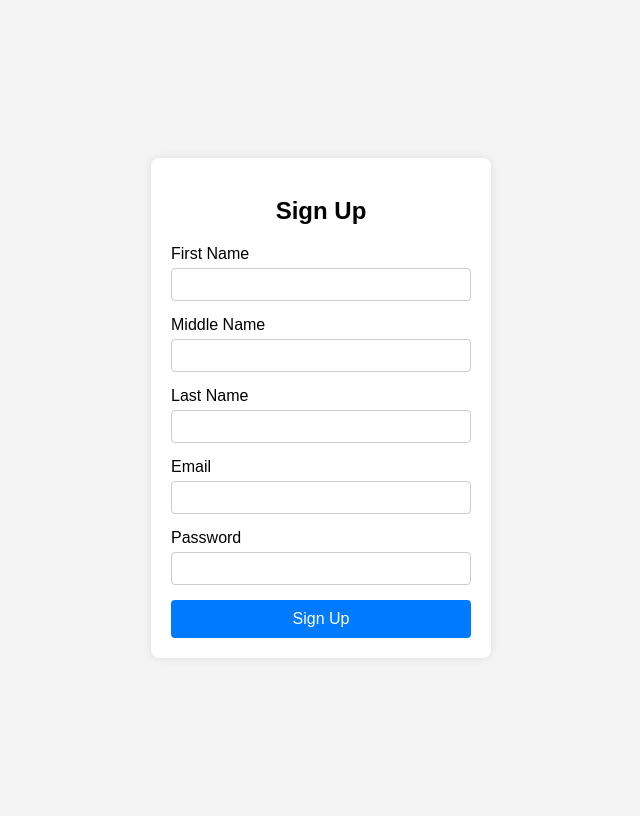
After one commit to angelbencosme2022/436Project, a Flask app: page /register_page in a window 1280 px wide. The commit adds this page. Shown: the whole page, without its empty margins (319-959 px from the left). Run offline with Flask 3, Linux system fonts and the light colour scheme.

Commit message:
added sign-in that updates Users table with new user

```diff
--- a/frontend/app.py
+++ b/frontend/app.py
@@ -4,7 +4,7 @@ import mysql.connector
 db = mysql.connector.connect(
     host="localhost",
     user="root",
-    password="yourpassword",
+    password="A445a445.123.525",
     database="ecom"
 )
 
@@ -35,5 +35,29 @@ def login():
         # Render the login page again with an error message
         return render_template('index.html', error="Invalid credentials. Please try again.")
 
+
+@app.route('/register_page')
+def register_page():
+    # Render the HTML form
+    return render_template('signUp.html')
+
+@app.route('/register', methods=['POST'])
+
+def register():
+    # Get form data
+    first_name = request.form['first-name']
+    middle_name = request.form['middle-name']
+    last_name = request.form['last-name']
+    email = request.form['email']
+    password = request.form['password']
+
+    # Insert the user into the Users table
+    cursor = db.cursor()
+    cursor.execute("INSERT INTO Users (FName, M_I , LName , UEmail, UPassword,URole) VALUES (%s, %s , %s, %s ,%s , %s)", (first_name ,middle_name, last_name, email, password , 'customer'))
+    db.commit()
+
+    return "Registration Successful!"
+
+
 if __name__ == '__main__':
     app.run(debug=True)
--- /dev/null
+++ b/frontend/templates/signUp.html
@@ -0,0 +1,86 @@
+<!DOCTYPE html>
+<html lang="en">
+  <head>
+    <meta charset="UTF-8" />
+    <meta name="viewport" content="width=device-width, initial-scale=1.0" />
+    <title>Sign Up</title>
+    <style>
+      body {
+        font-family: Arial, sans-serif;
+        background-color: #f4f4f4;
+        display: flex;
+        justify-content: center;
+        align-items: center;
+        height: 100vh;
+      }
+      .signup-form {
+        background-color: #fff;
+        padding: 20px;
+        border-radius: 8px;
+        box-shadow: 0 0 10px rgba(0, 0, 0, 0.1);
+        width: 300px;
+      }
+      .signup-form h2 {
+        margin-bottom: 20px;
+        font-size: 24px;
+        text-align: center;
+      }
+      .signup-form .form-group {
+        margin-bottom: 15px;
+      }
+      .signup-form .form-group label {
+        display: block;
+        margin-bottom: 5px;
+      }
+      .signup-form .form-group input {
+        width: 100%;
+        padding: 8px;
+        box-sizing: border-box;
+        border: 1px solid #ccc;
+        border-radius: 4px;
+      }
+      .signup-form .form-group input:focus {
+        border-color: #007bff;
+      }
+      .signup-form button {
+        width: 100%;
+        padding: 10px;
+        background-color: #007bff;
+        border: none;
+        border-radius: 4px;
+        color: #fff;
+        font-size: 16px;
+        cursor: pointer;
+      }
+      .signup-form button:hover {
+        background-color: #0056b3;
+      }
+    </style>
+  </head>
+  <body>
+    <form class="signup-form" action="/register" method="post">
+      <h2>Sign Up</h2>
+      <div class="form-group">
+        <label for="first-name">First Name</label>
+        <input type="text" id="first-name" name="first-name" required />
+      </div>
+      <div class="form-group">
+        <label for="middle-name">Middle Name</label>
+        <input type="text" id="middle-name" name="middle-name" />
+      </div>
+      <div class="form-group">
+        <label for="last-name">Last Name</label>
+        <input type="text" id="last-name" name="last-name" required />
+      </div>
+      <div class="form-group">
+        <label for="email">Email</label>
+        <input type="email" id="email" name="email" required />
+      </div>
+      <div class="form-group">
+        <label for="password">Password</label>
+        <input type="password" id="password" name="password" required />
+      </div>
+      <button type="submit">Sign Up</button>
+    </form>
+  </body>
+</html>
```
Also changed, not shown: frontend/templates/index.html (+20 -5 lines).
